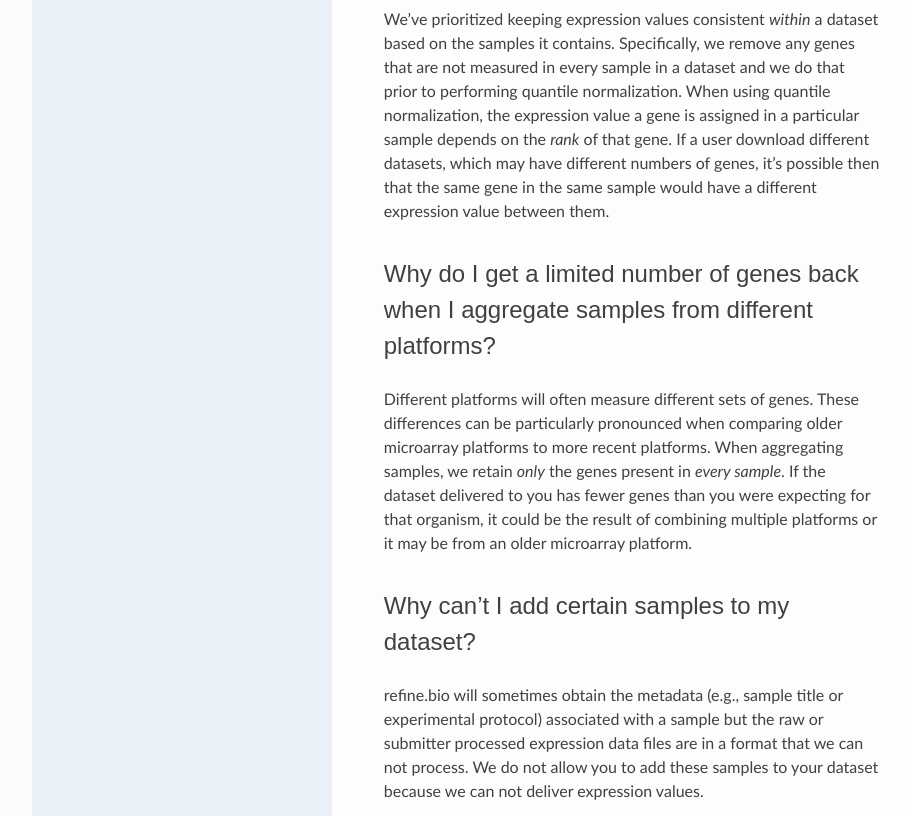
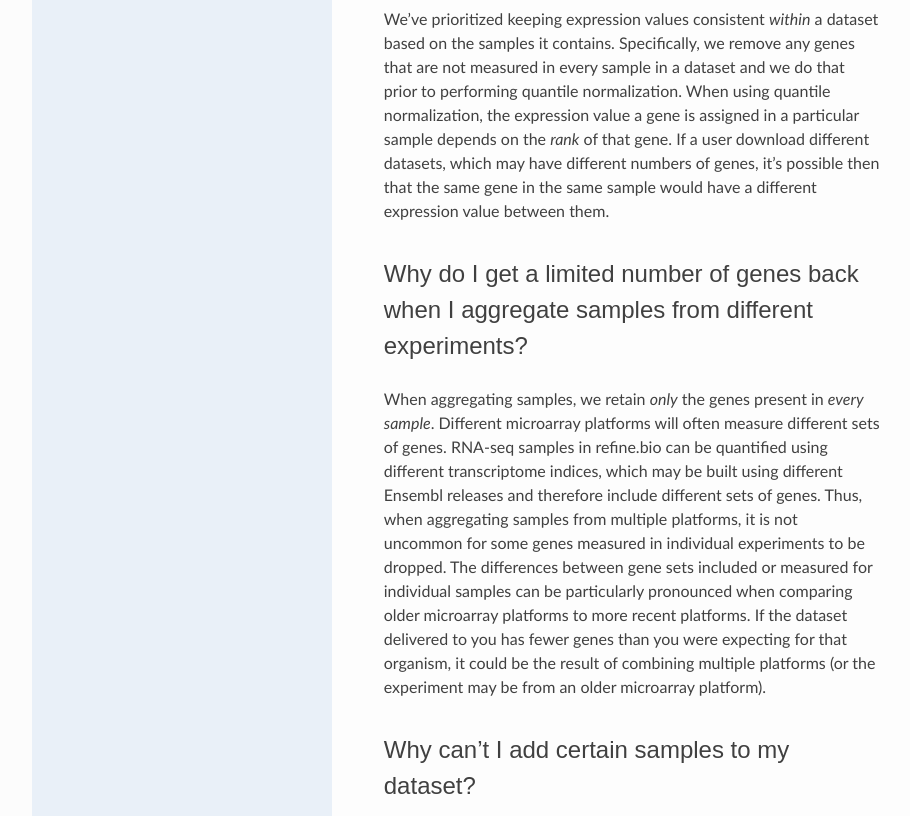
Before and after one commit to AlexsLemonade/refinebio-docs, a Sphinx documentation site: the page built from docs/faq.md, in a window 1280 px wide and 1400 px high, scrolled down 1276 px. Shown: the top 816 px of the window, without its empty margins (158-1068 px from the left). Built offline with Sphinx 7.4.7 and the Read the Docs theme 2.0.0, drawn with Linux system fonts in a browser that asks for light colours; some of the changed text lies outside the part shown; grey boxes are pictures that could not be loaded.

Commit message:
Answer FAQ about differences between releases (#140)
* Answer questions about different gene sets b/t RNA-seq

* HTML doesn't work when building locally

* Update docs/faq.md

Co-authored-by: jashapiro <josh.shapiro@ccdatalab.org>

* Response to review

* An aside about aggregating by species?

* Update docs/faq.md

Co-authored-by: jashapiro <josh.shapiro@ccdatalab.org>

Co-authored-by: jashapiro <josh.shapiro@ccdatalab.org>

````diff
--- a/docs/faq.md
+++ b/docs/faq.md
@@ -30,17 +30,26 @@ Specifically, we remove any genes that are not measured in every sample in a dat
 When using quantile normalization, the expression value a gene is assigned in a particular sample depends on the _rank_ of that gene.
 If a user download different datasets, which may have different numbers of genes, it's possible then that the same gene in the same sample would have a different expression value between them.
 
-#### Why do I get a limited number of genes back when I aggregate samples from different platforms?
+#### Why do I get a limited number of genes back when I aggregate samples from different experiments?
 
-Different platforms will often measure different sets of genes.
-These differences can be particularly pronounced when comparing older microarray platforms to more recent platforms.
 When aggregating samples, we retain _only_ the genes present in _every sample_.
-If the dataset delivered to you has fewer genes than you were expecting for that organism, it could be the result of combining multiple platforms or it may be from an older microarray platform.
+Different microarray platforms will often measure different sets of genes.
+RNA-seq samples in refine.bio can be quantified using different transcriptome indices, which may be built using different Ensembl releases and therefore include different sets of genes.
+Thus, when aggregating samples from multiple platforms, it is not uncommon for some genes measured in individual experiments to be dropped.
+The differences between gene sets included or measured for individual samples can be particularly pronounced when comparing older microarray platforms to more recent platforms.
+If the dataset delivered to you has fewer genes than you were expecting for that organism, it could be the result of combining multiple platforms (or the experiment may be from an older microarray platform).
 
 #### Why can't I add certain samples to my dataset?
 
 refine.bio will sometimes obtain the metadata (e.g., sample title or experimental protocol) associated with a sample but the raw or submitter processed expression data files are in a format that we can not process.
 We do not allow you to add these samples to your dataset because we can not deliver expression values.
+
+#### Why do the genes included in RNA-seq experiments change between experiments from the same organism?
+
+You may find that a small proportion of genes are not consistently included in RNA-seq expression matrices from the same organism when you download data from refine.bio.
+The difference in gene sets can be detected when downloading multiple experiments as part of separate dataset downloads or when aggregating by experiment and comparing the genes included in expression matrices.
+(When aggregating by species to create a matrix comprised of samples from different experiments, genes that are not present in all samples [are dropped](#why-do-i-get-a-limited-number-of-genes-back-when-i-aggregate-samples-from-different-experiments).)
+When this occurs, it is because the experiments were quantified with Salmon transcriptome indices using different Ensembl releases of the same genome build.
 
 #### How can I find out what versions of software/packages were used to process the data?
 
@@ -55,6 +64,7 @@ https://api.refine.bio/processors/
 ```
 
 In addition, you may wish to obtain <a href ="https://hub.docker.com/u/ccdl/" target = "blank">our Docker images</a> (prefixed with `dr_`) which will allow you to access version information for every dependency.
+
 
 #### Are refine.bio datasets I download batch corrected?
 
````
